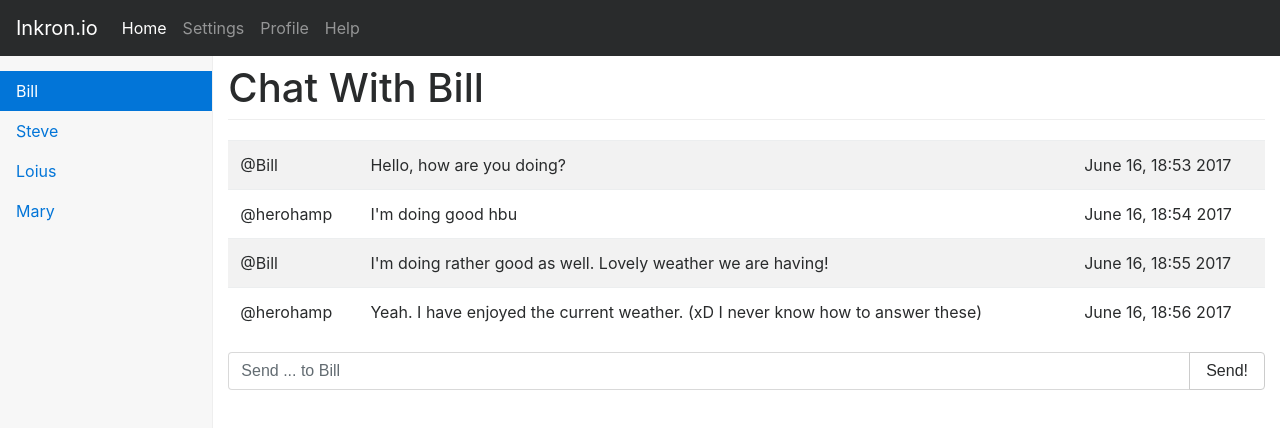
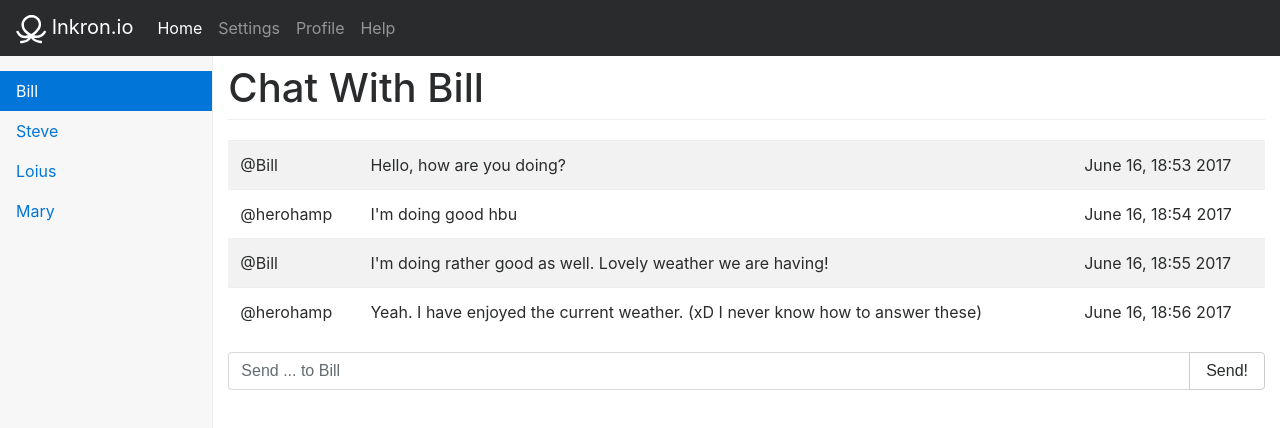
Before and after one commit to inkron/old, a plain HTML site: page index.html in a window 1280 px wide. Drawn offline with nearby package versions, Linux system fonts and the light colour scheme; a script that the page names is missing.

Commit message:
Add SVG and Image in navbar

```diff
--- a/index.html
+++ b/index.html
@@ -30,10 +30,12 @@
         <button class="navbar-toggler navbar-toggler-right hidden-lg-up" type="button" data-toggle="collapse" data-target="#navbarsExampleDefault" aria-controls="navbarsExampleDefault" aria-expanded="false" aria-label="Toggle navigation">
         <span class="navbar-toggler-icon"></span>
       </button>
-        <a class="navbar-brand" href="#">Inkron.io</a>
 
         <div class="collapse navbar-collapse" id="navbarsExampleDefault">
             <ul class="navbar-nav mr-auto">
+                <a class="navbar-brand" href="#">
+                    <img src="./images/incron.svg" width="30" height="30" alt=""> Inkron.io
+                </a>
                 <li class="nav-item active">
                     <a class="nav-link" href="#">Home <span class="sr-only">(current)</span></a>
                 </li>
```
Also changed, not shown: images/incron.svg (added).
